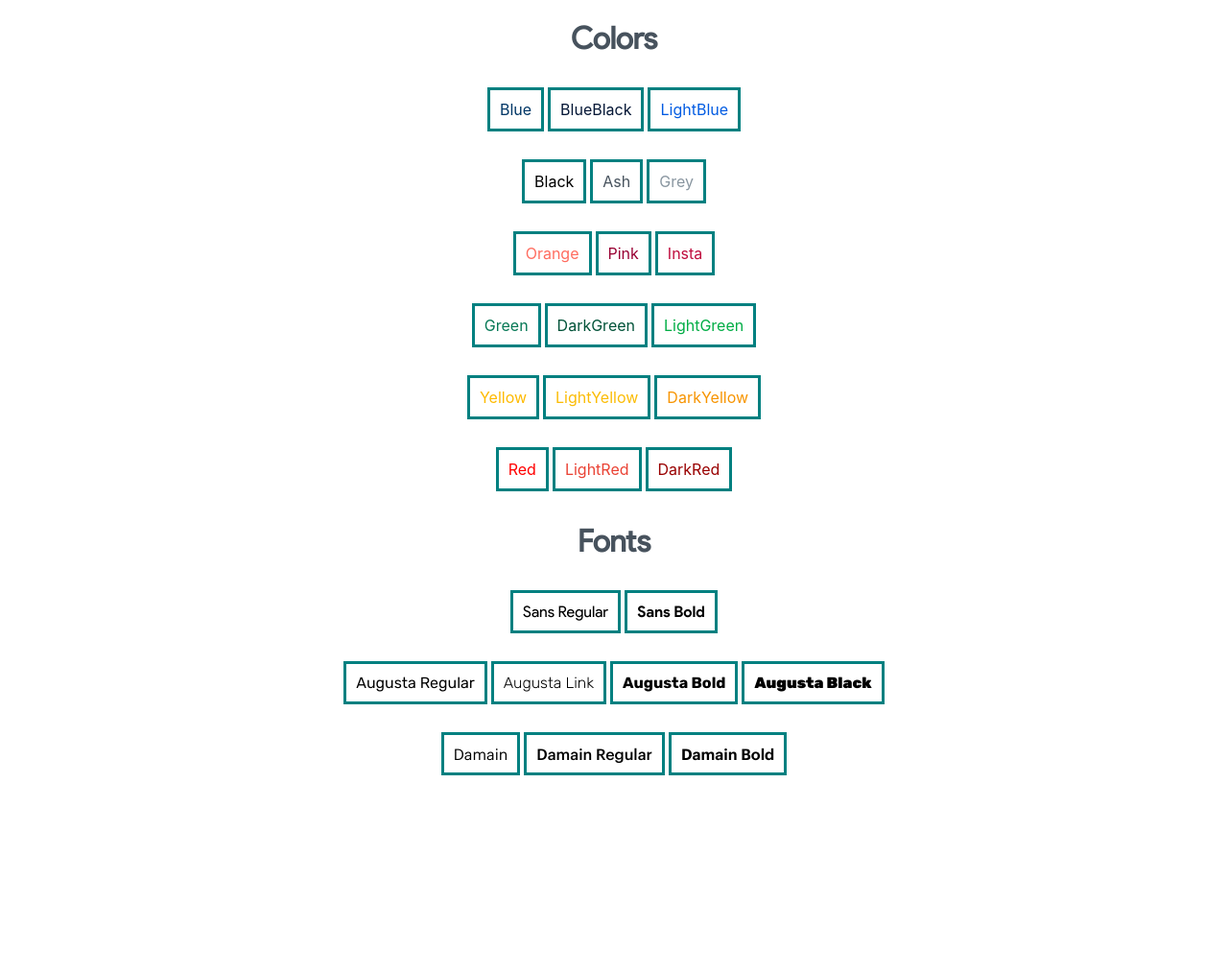
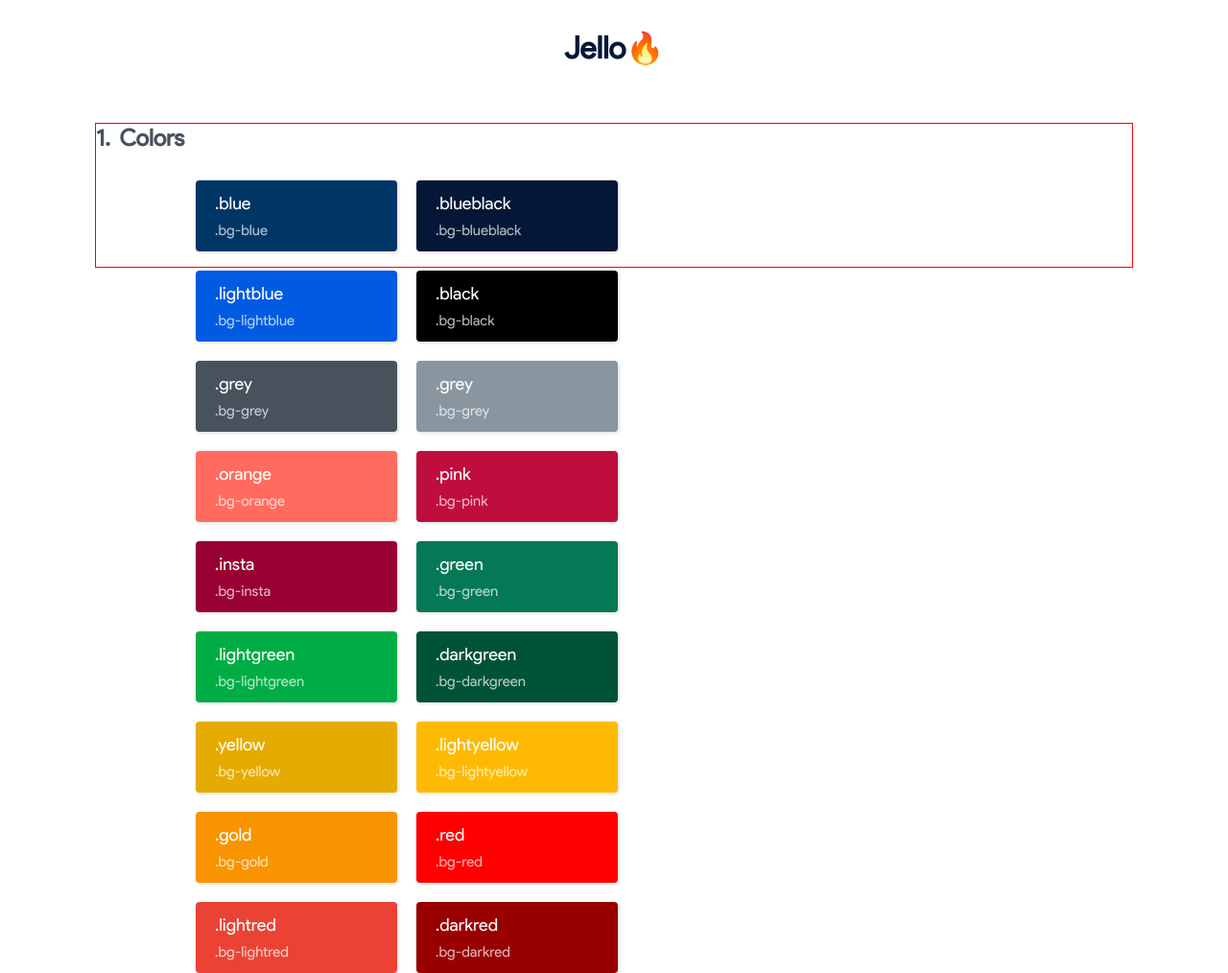
Before and after one commit to kreecorp/jello-core, a plain HTML site: page index.html in a window 1280 px wide. Shown: the whole page at 96% size. Before the commit the page ends 825 px from the top, so only its background shows below. Drawn offline with Linux system fonts and the light colour scheme.

Commit message:
added colors

```diff
--- a/dist/colors.scss
+++ /dev/null
@@ -1,88 +0,0 @@
-:root {
-    --blue: #003666;
-    --blueblack: #051736;
-    --lightblue: #005be2;
-    --black: #59626a;
-    --grey: #8996a0;
-    --ash: #47525d;
-    --orange: #ff6c5f;
-    --pink: #990033;
-    --insta: #bf0d3e;
-    --lightgreen: #00ad45;
-    --darkgreen: #005238;
-    --green: #057855;
-    --yellow: #feba02;
-    --lightyellow: #fbbc05;
-    --darkyellow: #f79400;
-    --red: #FF0000;
-    --lightred: #ea4335;
-    --darkred: #990000;
-    --defaultFont: -apple-system, BlinkMacSystemFont, 'Segoe UI', Roboto, Oxygen, Ubuntu, Cantarell, 'Open Sans', 'Helvetica Neue', sans-serif;
-}
-
-/* Blue */
-.blue{
-    color: var(--blue);
-}
-.blueblack {
-    color: var(--blueblack);
-}
-.lightblue{
-    color: var(--lightblue);
-}
-
-/* Black */
-.black{
-    color: black;
-}
-.grey{
-    color: var(--grey);
-}
-.ash{
-    color: var(--ash);
-}
-
-
-/* Orange  & Pink*/
-.orange{
-    color: var(--orange);
-}
-.pink{
-    color: var(--pink);
-}
-.insta{
-    color: var(--insta);
-}
-
-/* Green */
-.green{
-    color: var(--green);
-}
-.darkgreen {
-    color: var(--darkgreen);
-}
-.lightgreen {
-    color: var(--lightgreen);
-}
-
-/* Yellow */
-.yellow {
-    color: var(--yellow);
-}
-.lightyellow{
-    color: var(--lightyellow);
-}
-.darkyellow{
-    color: var(--darkyellow);
-}
-
-/* Red */
-.red{
-    color: var(--red);
-}
-.lightred{
-    color: var(--lightred);
-}
-.darkred{
-    color: var(--darkred);
-}
--- /dev/null
+++ b/dist/elements/colors.scss
@@ -0,0 +1,200 @@
+$blue: #003666;
+$blueblack: #051736;
+$lightblue: #005be2;
+$black: #000000;
+$grey: #8996a0;
+$ash: #47525d;
+$orange: #ff6c5f;
+$insta: #990033;
+$pink: #bf0d3e;
+$lightgreen: #00ad45;
+$darkgreen: #005238;
+$green: #057855;
+$lightyellow: #feba02;
+$yellow: #e5ab00;
+$gold: #f79400;
+$red: #FF0000;
+$lightred: #ea4335;
+$darkred: #990000;
+$defaultFont: -apple-system,
+BlinkMacSystemFont,
+'Segoe UI',
+Roboto,
+Oxygen,
+Ubuntu,
+Cantarell,
+
+'Open Sans',
+'Helvetica Neue',
+sans-serif;
+
+
+/* Blue */
+
+.blue {
+    color: $blue;
+}
+
+.blueblack {
+    color: $blueblack;
+}
+
+.lightblue {
+    color: $lightblue;
+}
+
+/* Black */
+
+.black {
+    color: black;
+}
+
+.grey {
+    color: $grey;
+}
+
+.ash {
+    color: $ash;
+}
+
+
+/* Orange  & Pink*/
+
+.orange {
+    color: $orange;
+}
+
+.pink {
+    color: $pink;
+}
+
+.insta {
+    color: $insta;
+}
+
+/* Green */
+
+.green {
+    color: $green;
+}
+
+.darkgreen {
+    color: $darkgreen;
+}
+
+.lightgreen {
+    color: $lightgreen;
+}
+
+/* Yellow */
+
+.yellow {
+    color: $yellow;
+}
+
+.lightyellow {
+    color: $lightyellow;
+}
+
+.gold {
+    color: $gold;
+}
+
+/* Red */
+
+.red {
+    color: $red;
+}
+
+.lightred {
+    color: $lightred;
+}
+
+.darkred {
+    color: $darkred;
+}
+
+
+// Background Colors
+.bg-blue {
+    background: $blue;
+}
+
+.bg-blueblack {
+    background: $blueblack;
+}
+
+.bg-lightblue {
+    background: $lightblue;
+}
+
+/* Black */
+
+.bg-black {
+    background: $black;
+}
+
+.bg-grey {
+    background: $grey;
+}
+
+.bg-ash {
+    background: $ash;
+}
+
+
+/* Orange  & Pink*/
+
+.bg-orange {
+    background: $orange;
+}
+
+.bg-pink {
+    background: $pink;
+}
+
+.bg-insta {
+    background: $insta;
+}
+
+/* Green */
+
+.bg-green {
+    background: $green;
+}
+
+.bg-darkgreen {
+    background: $darkgreen;
+}
+
+.bg-lightgreen {
+    background: $lightgreen;
+}
+
+/* Yellow */
+
+.bg-yellow {
+    background: $yellow;
+}
+
+.bg-lightyellow {
+    background: $lightyellow;
+}
+
+.bg-gold {
+    background: $gold;
+}
+
+/* Red */
+
+.bg-red {
+    background: $red;
+}
+
+.bg-lightred {
+    background: $lightred;
+}
+
+.bg-darkred {
+    background: $darkred;
+}
--- a/dist/jello.scss
+++ b/dist/jello.scss
@@ -1,5 +1,6 @@
-@import 'colors.scss';
-@import 'font.scss';
+//import  elements
+@import './elements/colors.scss';
+@import './elements/font.scss';
 
 
 * {
@@ -13,14 +14,18 @@ a {
 }
 
 ul {
-     li{
+    li {
         list-style: none;
-         }
+    }
 }
 
-.center{
+.center {
     display: flex;
     justify-content: center;
     align-items: center;
     flex-wrap: wrap;
 }
+
+.text-centered {
+    text-align: center;
+}
--- a/index.html
+++ b/index.html
@@ -1,5 +1,6 @@
 <!DOCTYPE html>
 <html lang="en">
+
 <head>
     <meta charset="UTF-8">
     <meta name="viewport" content="width=device-width, initial-scale=1.0">
@@ -7,121 +8,109 @@
     <link rel="stylesheet" href="./main.css">
     <title> Jello </title>
 </head>
+
 <body>
+    <div class="wrapper">
+        <h1 class="text-centered blueblack"> Jello</h1>
 
+        <div class="docs">
+            <div class="colors">
+                <h2 class="ash"> Colors</h2>
+                <div class="color-wrapper center">
 
-<h1 class="center ash"> Colors </h1>
-
- <div class="center">
-    <div class="blue">
-        blue
-    </div>
-    <div class="blueblack">
-        blueBlack
-    </div>
-    <div class="lightblue">
-        lightBlue
-    </div>
+                    <div class="color bg-blue">
+                        <div class="color-name">.blue</div>
+                        <div class="color-bg">.bg-blue</div>
                     </div>
 
-<div class="center">
-    <div class="black">
-        black
-    </div>
-    <div class="ash">
-        ash
-    </div>
-    <div class="grey">
-        grey
-    </div>
+                    <div class="color bg-blueblack">
+                        <div class="color-name">.blueblack</div>
+                        <div class="color-bg">.bg-blueblack</div>
                     </div>
 
-<div class="center">
-    <div class="orange">
-         orange
-    </div>
-    <div class="pink">
-         pink
-    </div>
-    <div class="insta">
-        Insta
-    </div>
+                    <div class="color bg-lightblue">
+                        <div class="color-name">.lightblue</div>
+                        <div class="color-bg">.bg-lightblue</div>
                     </div>
 
-<div class="center">
-    <div class="green">
-        green
-    </div>
-    <div class="darkgreen">
-        darkGreen
-    </div>
-    <div class="lightgreen">
-        lightGreen
-    </div>
+                    <div class="color bg-black">
+                        <div class="color-name">.black</div>
+                        <div class="color-bg">.bg-black</div>
                     </div>
 
-<div class="center">
-    <div class="yellow">
-        yellow
-    </div>
-    <div class="lightyellow">
-        lightYellow
-    </div>
-    <div class="darkyellow">
-        DarkYellow
-    </div>
+                    <div class="color bg-ash">
+                        <div class="color-name">.grey</div>
+                        <div class="color-bg">.bg-grey</div>
                     </div>
 
-<div class="center">
-    <div class="red">
-        red
+                    <div class="color bg-grey">
+                        <div class="color-name">.grey</div>
+                        <div class="color-bg">.bg-grey</div>
                     </div>
-    <div class="lightred">
-        LightRed
+
+                    <div class="color bg-orange">
+                        <div class="color-name">.orange</div>
+                        <div class="color-bg">.bg-orange</div>
                     </div>
-    <div class="darkred">
-        DarkRed
-    </div>
+
+                    <div class="color bg-pink">
+                        <div class="color-name">.pink</div>
+                        <div class="color-bg">.bg-pink</div>
                     </div>
 
 
-<h1 class="center ash"> Fonts </h1>
+                    <div class="color bg-insta">
+                        <div class="color-name">.insta</div>
+                        <div class="color-bg">.bg-insta</div>
+                    </div>
 
-<div class="center">
-        <div class="sans">
-                sans regular
+                    <div class="color bg-green">
+                        <div class="color-name">.green</div>
+                        <div class="color-bg">.bg-green</div>
                     </div>
-        <div class="sans-bold">
-            sans bold
+
+                    <div class="color bg-lightgreen">
+                        <div class="color-name">.lightgreen</div>
+                        <div class="color-bg">.bg-lightgreen</div>
                     </div>
+
+                    <div class="color bg-darkgreen">
+                        <div class="color-name">.darkgreen</div>
+                        <div class="color-bg">.bg-darkgreen</div>
+                    </div>
+
+                    <div class="color bg-yellow">
+                        <div class="color-name">.yellow</div>
+                        <div class="color-bg">.bg-yellow</div>
+                    </div>
+
+                    <div class="color bg-lightyellow">
+                        <div class="color-name">.lightyellow</div>
+                        <div class="color-bg">.bg-lightyellow</div>
+                    </div>
+
+                    <div class="color bg-gold">
+                        <div class="color-name">.gold</div>
+                        <div class="color-bg">.bg-gold</div>
                     </div>
 
 
-<div class="center">
-        <div class="augusta">
-            augusta Regular
-        </div>
-        <div class="augusta-light">
-            augusta link
-        </div>
-        <div class="augusta-bold">
-            augusta bold
-        </div>
-        <div class="augusta-black">
-            augusta black
-        </div>
+                    <div class="color bg-red">
+                        <div class="color-name">.red</div>
+                        <div class="color-bg">.bg-red</div>
                     </div>
 
-<div class="center">
-    <div class="damain">
-        damain
+
+                    <div class="color bg-lightred">
+                        <div class="color-name">.lightred</div>
+                        <div class="color-bg">.bg-lightred</div>
                     </div>
-    <div class="damain-meduim">
-         damain regular
-    </div>
-    <div class="damain-bold">
-         damain bold
-    </div>
+
+
+
+                    <div class="color bg-darkred">
+                        <div class="color-name">.darkred</div>
+                        <div class="color-bg">.bg-darkred</div>
                     </div>
 
 
@@ -141,6 +130,9 @@
 
 
 
+                </div>
+            </div>
+        </div>
 
 
 
@@ -148,13 +140,7 @@
 
 
 
+    </div>
+</body>
 
-
-
-
-
-
-
-
-</body>
 </html>
--- /dev/null
+++ b/main.scss
@@ -0,0 +1,103 @@
+@import url("./dist/jello.css");
+
+.wrapper {
+    padding: 10px 100px;
+    height: auto;
+    h1 {
+        margin-top: 20px;
+        margin-bottom: 20px;
+        font-family: "Sans-regular";
+        &::after {
+            content: "\1F525 "
+        }
+    }
+}
+
+.docs {
+    // outline: 1px solid red;
+    .colors {
+        outline: 1px solid red;
+        margin-top: 60px;
+        h2 {
+            font-family: "Sans-regular";
+            &::before {
+                content: "1.";
+                margin-right: 5px;
+            }
+        }
+
+
+        .color-wrapper {
+            box-sizing: border-box;
+            height: 100px; // border: 1px solid red;
+            width: 60%;
+            margin-top: 20px;
+
+            .color {
+                border-radius: .25rem;
+                width: 170px;
+                color: white;
+                padding: 5px 20px;
+                font-family: "Sans-regular";
+                margin: 10px 10px;
+                box-shadow: 1px 1px 3px 1px rgba(0, 0, 0, 0.1);
+
+                div {
+                    margin: 8px 0px;
+                }
+
+                .color-name {
+                    font-size: 18px;
+                }
+                .color-bg {
+                    opacity: 0.7;
+                    font-size: 15px;
+                }
+            }
+        }
+    }
+}
+
+
+
+
+
+
+
+
+
+.sans {
+    font-family: "Sans-regular";
+}
+
+.sans-bold {
+    font-family: "sans-bold";
+}
+
+.augusta {
+    font-family: "Augusta-Regular";
+}
+
+.augusta-light {
+    font-family: "Augusta-Light"
+}
+
+.augusta-bold {
+    font-family: "Augusta-Bold";
+}
+
+.augusta-black {
+    font-family: "Augusta-black";
+}
+
+.damain {
+    font-family: "Damain-Regular";
+}
+
+.damain-meduim {
+    font-family: "Damain-Medium";
+}
+
+.damain-bold {
+    font-family: "Damain-Bold";
+}
```
Also changed, not shown: dist/elements/font.scss (line endings or trailing spaces), dist/elements/fonts/Augusta-Black.ttf (added), dist/elements/fonts/Augusta-Bold.ttf (added), dist/elements/fonts/Augusta-Light.ttf (added), dist/elements/fonts/Augusta-Regular.ttf (added), dist/elements/fonts/Damain-Medium-Web.ttf (added), dist/elements/fonts/Damain-Regular-Web.ttf (added), dist/elements/fonts/Damain-Semibold-Web.ttf (added), dist/elements/fonts/sans-bold.ttf (added), dist/elements/fonts/sans-regular.ttf (added), dist/jello.css, main.css, 2 other files. Lines whose indentation alone changed are shown as unchanged.
